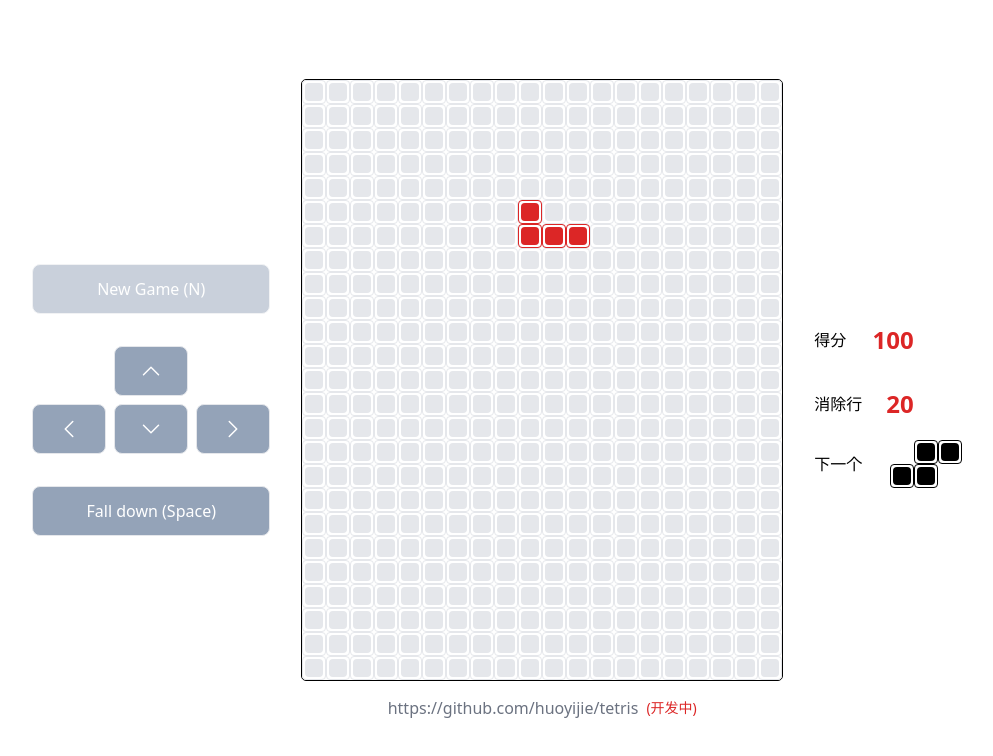
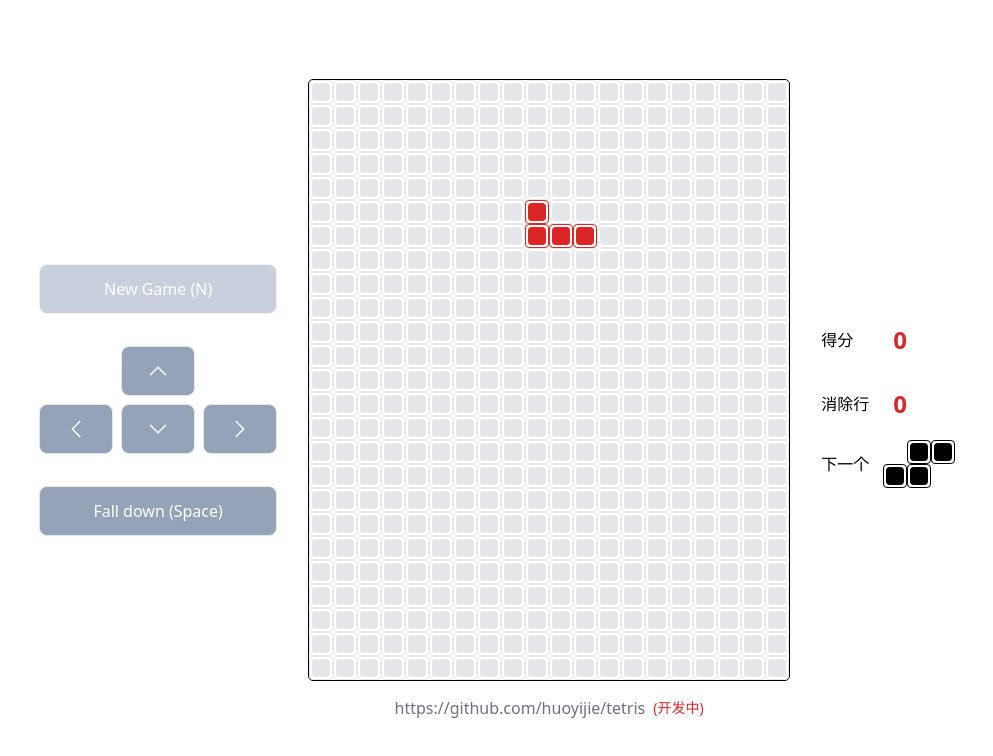
Before and after one commit to huoyijie/tetris, a Next.js app: page / in a window 1280 px wide. Both pictures are taken after a click on the button "New Game (N)". Shown: the top 756 px of the page, without its empty margins (167-1160 px from the left). Built offline with nearby package versions, Linux system fonts and the light colour scheme.

Commit message:
support eliminated liens and score

```diff
--- a/src/components/Info.jsx
+++ b/src/components/Info.jsx
@@ -4,7 +4,7 @@ import Context from './Context';
 import { I } from '@/lib/TetrominoType';
 
 export default function () {
-  const { gameOver, nextTetromino } = useContext(Context)
+  const { gameOver, nextTetromino, score, eliminatedLines } = useContext(Context)
 
   if (gameOver) return <></>
 
@@ -12,12 +12,14 @@ export default function () {
     <div className='flex flex-col gap-8'>
       <div className='flex gap-6 justify-between items-center'>
         <span>得分</span>
-        <span className='text-2xl font-bold text-red-600'>100</span>
+        <span className='text-2xl font-bold text-red-600'>{score}</span>
       </div>
+
       <div className='flex gap-6 justify-between items-center'>
         <span>消除行</span>
-        <span className='text-2xl font-bold text-red-600'>20</span>
+        <span className='text-2xl font-bold text-red-600'>{eliminatedLines}</span>
       </div>
+
       {nextTetromino && (
         <div className='flex gap-6 justify-between items-center'>
           <div>下一个</div>
--- a/src/pages/index.js
+++ b/src/pages/index.js
@@ -11,6 +11,8 @@ export default function () {
   const [tetrominoes, setTetrominoes] = useState([])
   const [currentTetromino, setCurrentTetromino] = useState()
   const [nextTetromino, setNextTetromino] = useState()
+  const [score, setScore] = useState(0)
+  const [eliminatedLines, setEliminatedLines] = useState(0)
   const [gameOver, setGameOver] = useState(true)
   const mainRef = useRef()
 
@@ -55,12 +57,20 @@ export default function () {
     setCurrentTetromino(rotateTetromino(currentTetromino, tetrominoes))
   }
 
+  const onCollise = (elimiLines) => {
+    if (elimiLines > 0) {
+      setEliminatedLines(eliminatedLines + elimiLines)
+      setScore(score + 10 * Math.pow(2, elimiLines))
+    }
+    queueMicrotask(next)
+  }
+
   const down = () => {
     setCurrentTetromino(
       moveDownTetromino(
         currentTetromino,
         tetrominoes,
-        () => queueMicrotask(next),
+        onCollise,
         () => setGameOver(true),
         setTetrominoes)
     )
@@ -79,7 +89,7 @@ export default function () {
       fallDownTetromino(
         currentTetromino,
         tetrominoes,
-        () => queueMicrotask(next),
+        onCollise,
         () => setGameOver(true),
         setTetrominoes)
     }
@@ -117,7 +127,7 @@ export default function () {
   }
 
   return (
-    <Context.Provider value={{ currentTetromino, nextTetromino, tetrominoes, newGame, fallDown, rotate, down, left, right, next, gameOver, setGameOver }}>
+    <Context.Provider value={{ currentTetromino, nextTetromino, tetrominoes, newGame, fallDown, rotate, down, left, right, next, gameOver, setGameOver, score, eliminatedLines }}>
       <main ref={mainRef} className='w-full h-screen focus:outline-none flex gap-8 items-center justify-center' tabIndex={1} onKeyDown={onKeyDown}>
         <Operation />
         <Board />
```
Also changed, not shown: src/lib/tetris.js.
